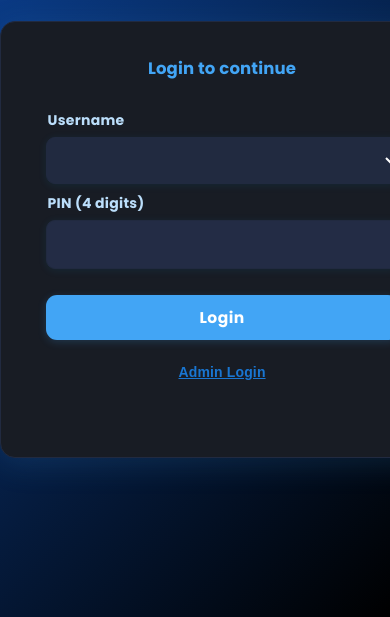
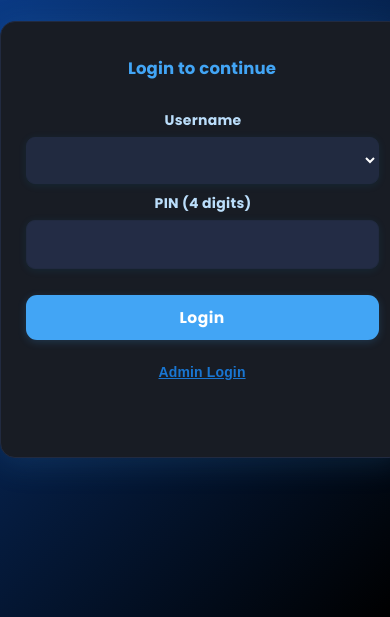
Before and after one commit to Davidbantu/deliverylog, a plain HTML site: page login.html in a window 390 px wide. Shown: the part 227-844 px from the top of the page. Drawn offline with Linux system fonts and the light colour scheme; no server answers.

Commit message:
Update login.html

```diff
--- a/login.html
+++ b/login.html
@@ -322,10 +322,18 @@
     }
 @media (max-width: 600px) {
   html, body { font-size: 15px; }
-  .login-card, .admin-panel { max-width: 98vw; }
+  .login-card, .admin-panel {
+    max-width: 98vw;
+    margin-left: auto;
+    margin-right: auto;
+    padding-left: 8px;
+    padding-right: 8px;
+  }
   .edit-user-modal input { width: 98%; }
   .login-form-row { flex-direction: column; gap: 7px; }
   .login-form-row > div { width: 100%; min-width: 0; max-width: none; }
+  .login-form select, .login-form input { width: 100%; min-width: 0; max-width: none; }
+  .login-card, .admin-panel, .header { text-align: center; }
 }
     @media (max-width: 450px) {
       html, body { font-size: 14px; }
```
